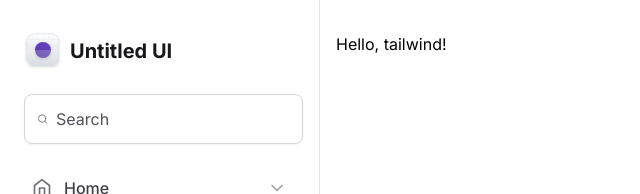
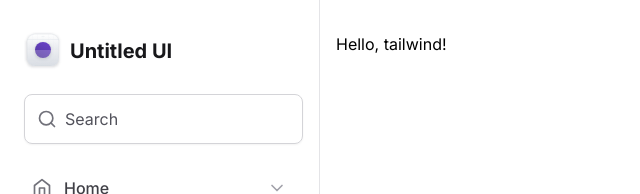
Before and after one commit to CaioVinicius7/untitled-ui, a Next.js app: page / in a window 1280 px wide. Shown: the top 194 px of the page, without its empty margins (0-640 px from the left). Built offline with nearby package versions, Linux system fonts and the light colour scheme.

Commit message:
feat: :lipstick: Componente Input

```diff
--- /dev/null
+++ b/src/components/Input.tsx
@@ -0,0 +1,35 @@
+import { ComponentProps } from "react";
+
+interface InputPrefixProps extends ComponentProps<"div"> {}
+
+function InputPrefix({ ...props }: InputPrefixProps) {
+  return <div {...props} />;
+}
+
+interface InputControlProps extends ComponentProps<"input"> {}
+
+function InputControl({ ...props }: InputControlProps) {
+  return (
+    <input
+      className="flex-1 border-0 bg-transparent p-0 text-zinc-900 placeholder-zinc-600 outline-none"
+      {...props}
+    />
+  );
+}
+
+interface InputRootProps extends ComponentProps<"div"> {}
+
+function InputRoot({ ...props }: InputRootProps) {
+  return (
+    <div
+      className="mx-1 flex w-full items-center gap-2 rounded-lg border border-zinc-300 px-3 py-3 shadow-sm focus-within:border-zinc-900"
+      {...props}
+    ></div>
+  );
+}
+
+export const Input = {
+  Root: InputRoot,
+  Prefix: InputPrefix,
+  Control: InputControl
+};
--- a/src/components/Sidebar/index.tsx
+++ b/src/components/Sidebar/index.tsx
@@ -1,4 +1,6 @@
 import { Cog, LifeBuoy, Search } from "lucide-react";
+
+import { Input } from "../Input";
 
 import { Logo } from "./Logo";
 import { MainNavigation } from "./MainNavigation";
@@ -11,15 +13,13 @@
     <aside className="flex flex-col gap-6 border-r border-zinc-200 px-5 py-8">
       <Logo />
 
-      <div className="mx-1 flex w-full items-center gap-2 rounded-lg border border-zinc-300 px-3 py-3 shadow-sm focus-within:border-zinc-900">
-        <Search className="h-5 w-5 text-zinc-500" />
+      <Input.Root>
+        <Input.Prefix>
+          <Search className="h-5 w-5 text-zinc-500" />
+        </Input.Prefix>
 
-        <input
-          type="text"
-          placeholder="Search"
-          className="flex-1 border-0 bg-transparent p-0 text-zinc-900 placeholder-zinc-600 outline-none"
-        />
-      </div>
+        <Input.Control type="text" placeholder="Search" />
+      </Input.Root>
 
       <MainNavigation />
 
```
